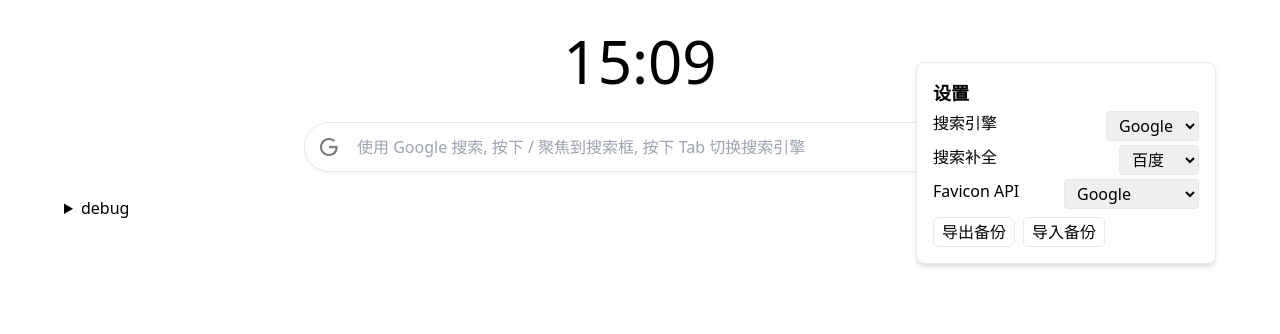
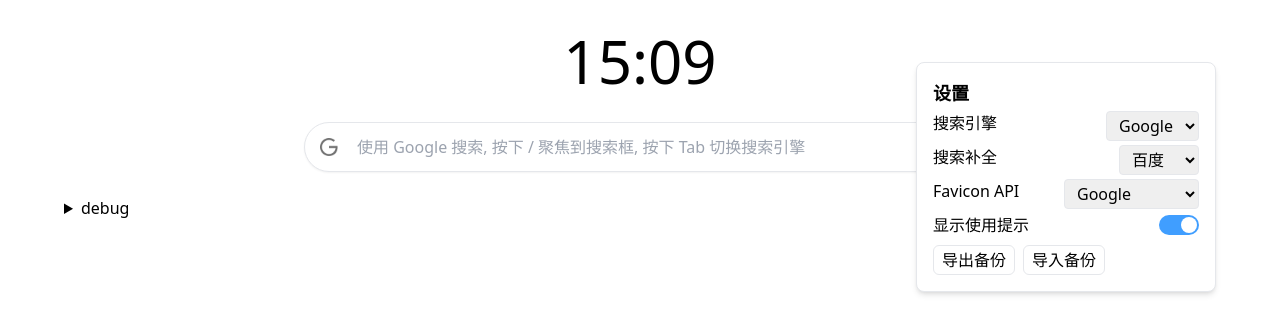
Before and after one commit to orilights/StartPage, a Vue app: page / in a window 1280 px wide. Both pictures are taken after a click on the button 1204 px from the left and 39 px from the top of the page. Shown: the top 334 px of the page. Built offline with nearby package versions, Linux system fonts and the light colour scheme; some icons are missing.

Commit message:
feat: 新增设置项: 显示使用提示

```diff
--- a/src/components/common/SettingPanel.vue
+++ b/src/components/common/SettingPanel.vue
@@ -49,6 +49,10 @@
           </option>
         </select>
       </div>
+      <div class="flex justify-between items-center my-1">
+        显示使用提示
+        <Switch v-model="settings.showTips" />
+      </div>
       <div class="flex gap-2 mt-2">
         <button
           class="border px-2 py-0.5 hover:bg-gray-200 rounded-md"
--- a/src/components/widget/basic/SearchPanel.vue
+++ b/src/components/widget/basic/SearchPanel.vue
@@ -25,7 +25,7 @@
           ref="searchInputEle" v-model.trim="searchInputStr"
           class="outline-none px-1 flex-1 h-[48px]"
           type="text"
-          :placeholder="`使用 ${currentSearchProvider.name} 搜索, 按下 / 聚焦到搜索框, 按下 Tab 切换搜索引擎`"
+          :placeholder="`使用 ${currentSearchProvider.name} 搜索${settings.showTips ? ', 按下 / 聚焦到搜索框, 按下 Tab 切换搜索引擎' : ''}`"
           @focus="onInputFocus"
           @blur="onInputBlur"
           @input="handleInput"
--- a/src/store/index.ts
+++ b/src/store/index.ts
@@ -17,6 +17,7 @@
       searchProvider: 'google',
       suggestionProvider: 'baidu',
       faviconSource: 'google',
+      showTips: true,
     },
 
     contextMenu: {
```
